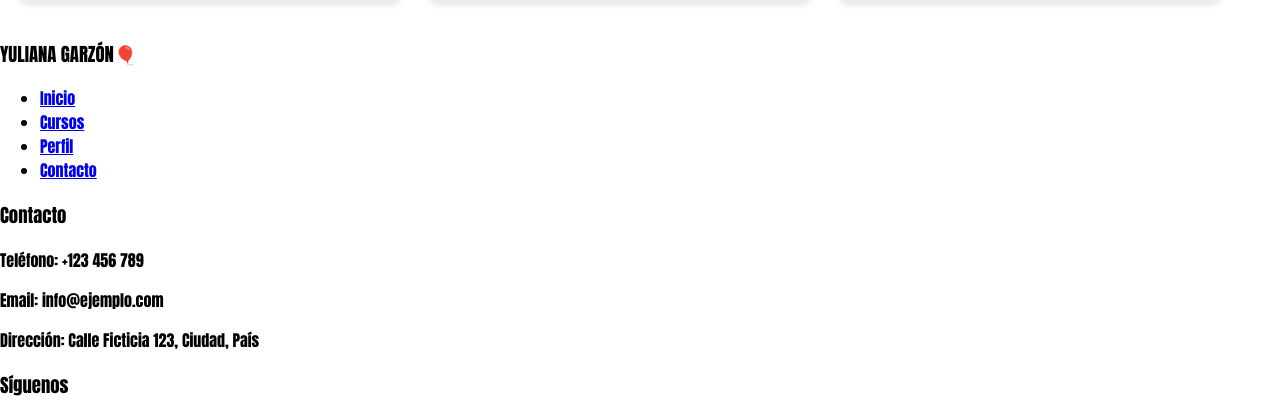
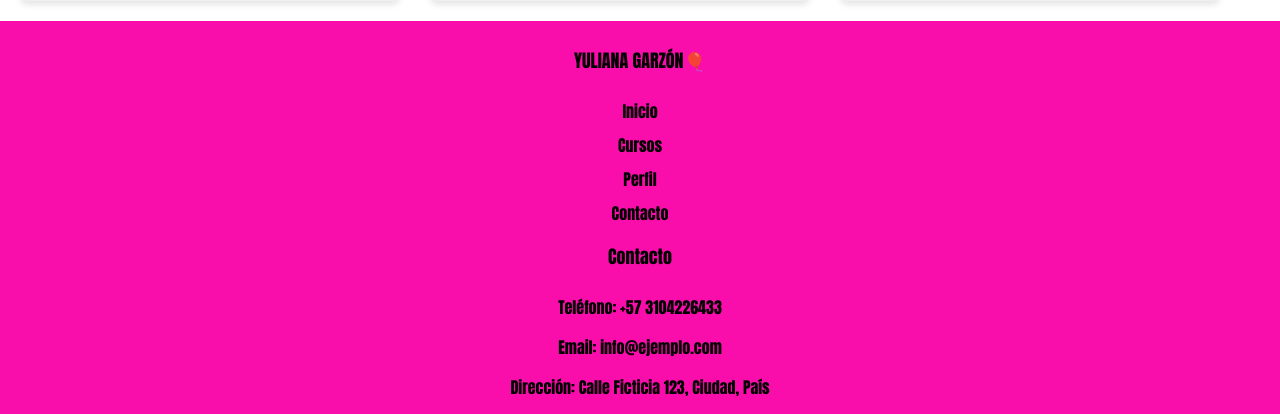
Before and after one commit to juandimg/YULIANA, a PHP site: page /inicio.html in a window 1280 px wide. Shown: the part 1176-1590 px from the top of the page. Run offline with PHP 8.4, Linux system fonts and the light colour scheme.

Commit message:
Se realizan cambios de estilos y se agrega footer

```diff
--- a/plataforma/inicio.html
+++ b/plataforma/inicio.html
@@ -92,7 +92,7 @@
 
 <footer class="footer">
     <div class="footer-container">
-      <!-- Sección de enlaces -->
+
       <div class="footer-links">
         <h3>YULIANA GARZÓN🎈</h3>
         <ul>
@@ -103,10 +103,9 @@
         </ul>
       </div>
 
-      <!-- Sección de contacto -->
       <div class="footer-contact">
         <h3>Contacto</h3>
-        <p><strong>Teléfono:</strong> +123 456 789</p>
+        <p><strong>Teléfono:</strong> +57 3104226433</p>
         <p><strong>Email:</strong> info@ejemplo.com</p>
         <p><strong>Dirección:</strong> Calle Ficticia 123, Ciudad, País</p>
       </div>
@@ -117,12 +116,12 @@
         <a href="#" target="_blank"><img src="../img/face.png" alt="Facebook"></a>
         <a href="#" target="_blank"><img src="../img/instagram.png" alt="Instagram"></a>
         <a href="#" target="_blank"><img src="../img/whatsapp.png" alt="WhatsApp"></a>
-        <a href="#" target="_blank"><img src="../img/TikTok.png" alt="TikTok"></a>
+        <a href="#" target="_blank"><img src="../img/TikTok.png" alt="TikTok" style="width: 120px;"></a>
 
       </div>
     </div>
     <div class="footer-bottom">
-      <p>&copy; JDEV Software. Todos los derechos reservados.</p>
+      <p style="color: rgb(0, 0, 0); ">&copy; JDEV Software. Todos los derechos reservados.</p>
     </div>
   </footer>
 
--- a/plataforma/styles.css
+++ b/plataforma/styles.css
@@ -7,7 +7,7 @@ body{
     display: flex;
     justify-content: space-around;
     align-items: center;
-    background-color: rgb(255, 165, 225);
+    background-color: rgb(249, 208, 235);
     padding: 1.5em;
 
 
@@ -109,3 +109,48 @@ body{
     color: #666;
     font-size: 0.95rem;
 }
+
+.footer{
+    background-color: rgb(249, 14, 171);
+    padding: 0.5em;
+    text-align: center;
+    color: black;
+}
+
+.footer-conteiner{
+    display: flex;
+    flex-wrap: wrap;
+    justify-content: space-between;
+    gap: 15px;
+    max-width: 1000px;
+    margin: 0 auto;
+}
+
+.footer-conteiner div{
+    flex: 1 1 300px;
+}
+
+.footer h3{
+    font-size: 18px;
+    margin-bottom: 25px;
+
+}
+
+.footer ul{
+    list-style: none;
+    padding: 0;
+}
+
+.footer ul li{
+    margin-bottom: 10px;
+}
+
+.footer ul li a{
+    color: black;
+   text-decoration: none;
+   transition : color 0.3s;
+}
+
+.footer ul li a:hover{
+    color: white;
+}
```
Also changed, not shown: img/TikTok.png.
